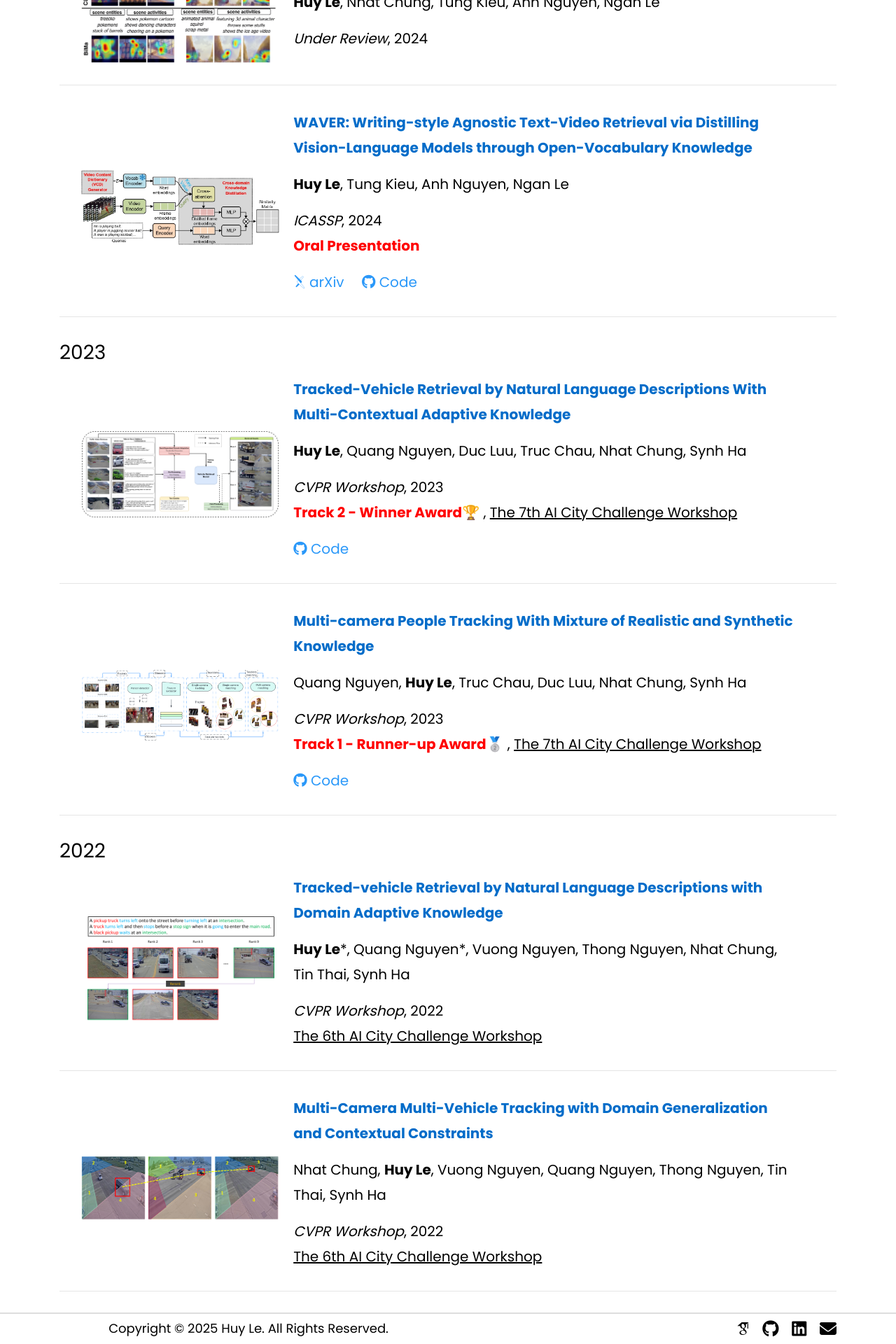
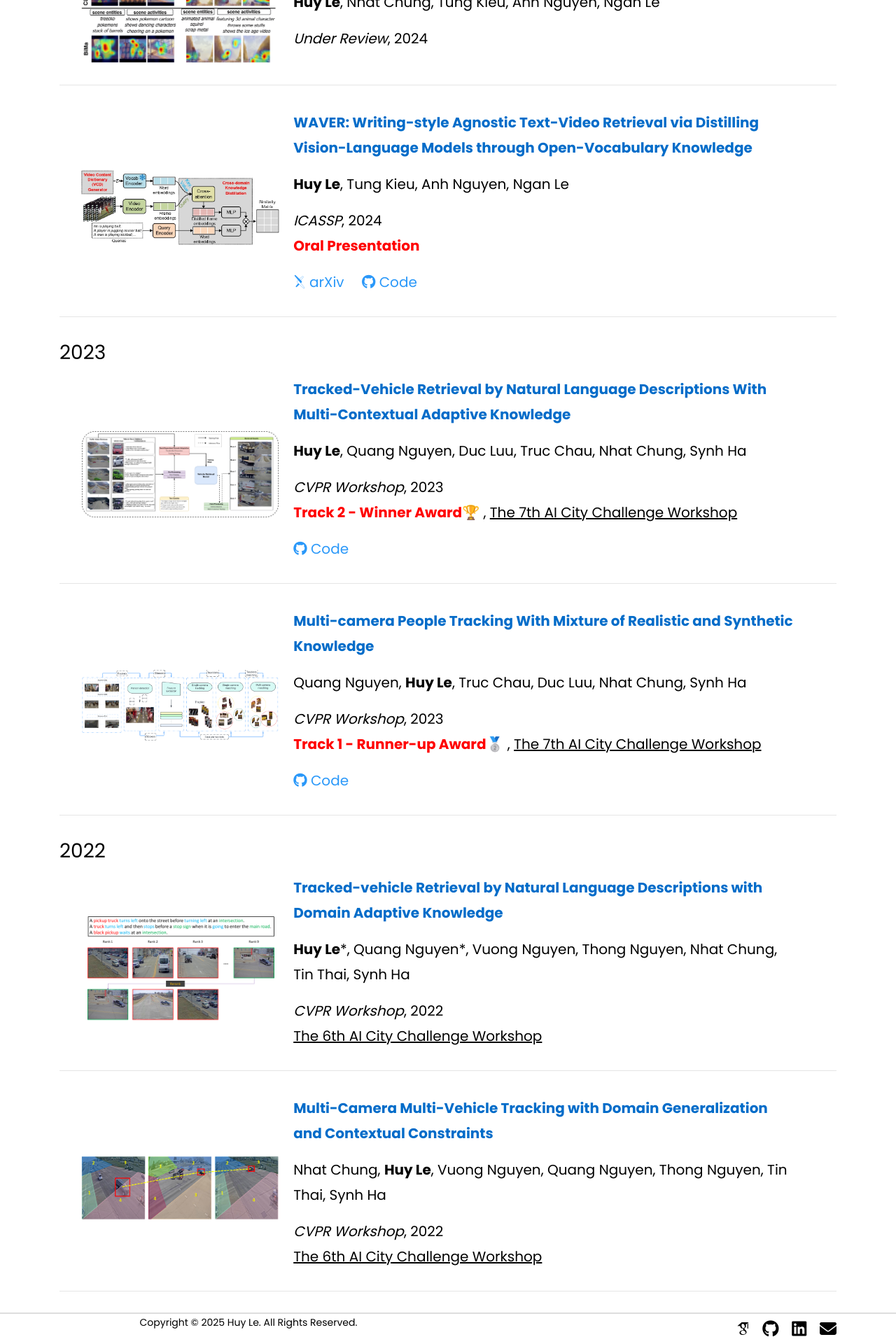
Before and after one commit to lehuy1611/lehuy1611.github.io, a Jekyll site: the page built from publication.html, in a window 1280 px wide. Shown: the part 696-2616 px from the top of the page at 70% size. Built offline with Jekyll 4.4.1, drawn with Linux system fonts in a browser that asks for light colours; some web fonts are replaced.

```diff
--- a/publication.html
+++ b/publication.html
@@ -209,8 +209,8 @@
         <div class="container">
             <div class="row">
                 <!-- Left Column for Copyright -->
-                <div class="col-md-6 text-center d-flex justify-content-center align-items-center">
-                    <p style="color: #000; font-size: 18px; margin-bottom: 0;">
+                <div class="col-md-6 text-center" style="font-size: 14px;"> <!-- Increase font size here -->
+                    <p style="color: #000; font-size: 14px; text-align: center;"> <!-- Increase font size here -->
                         Copyright &copy;
                         <script>document.write(new Date().getFullYear());</script> Huy Le. All Rights Reserved.
                     </p>
```
